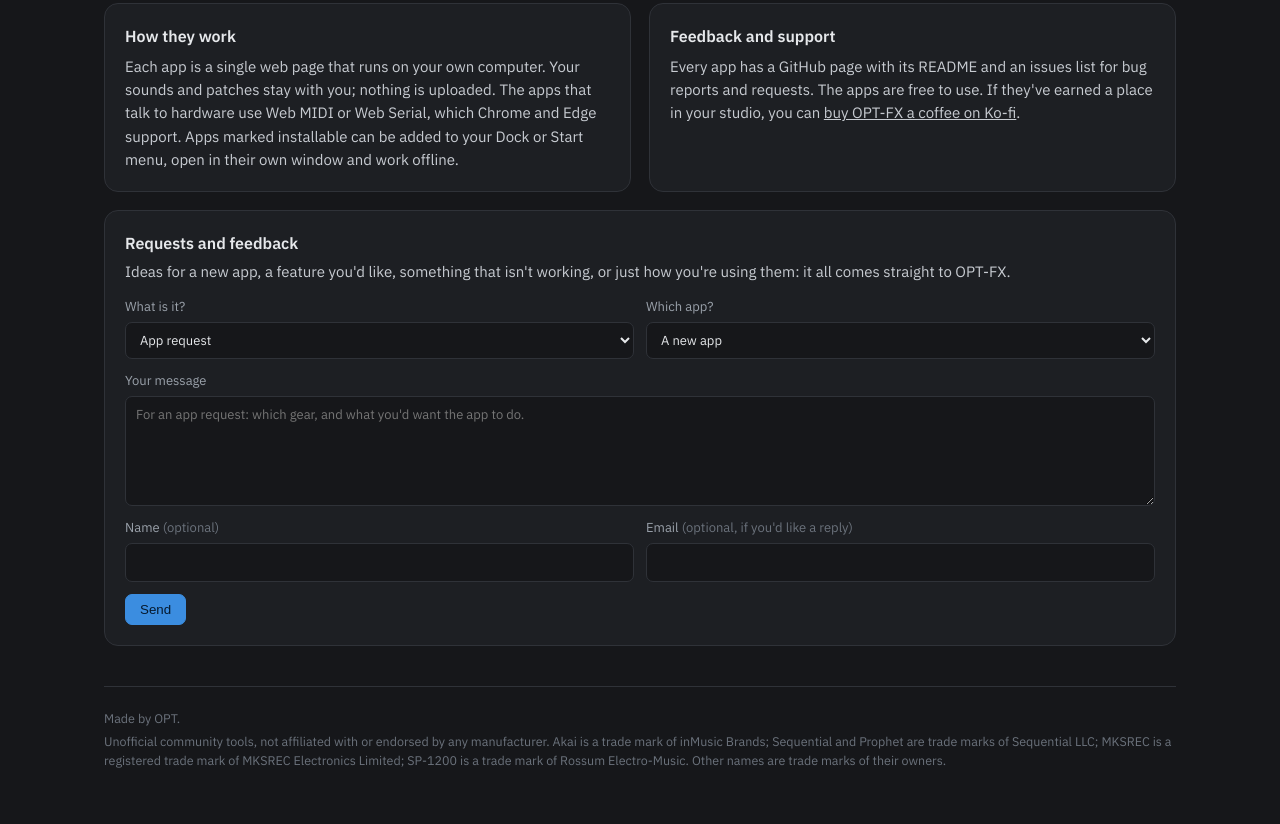
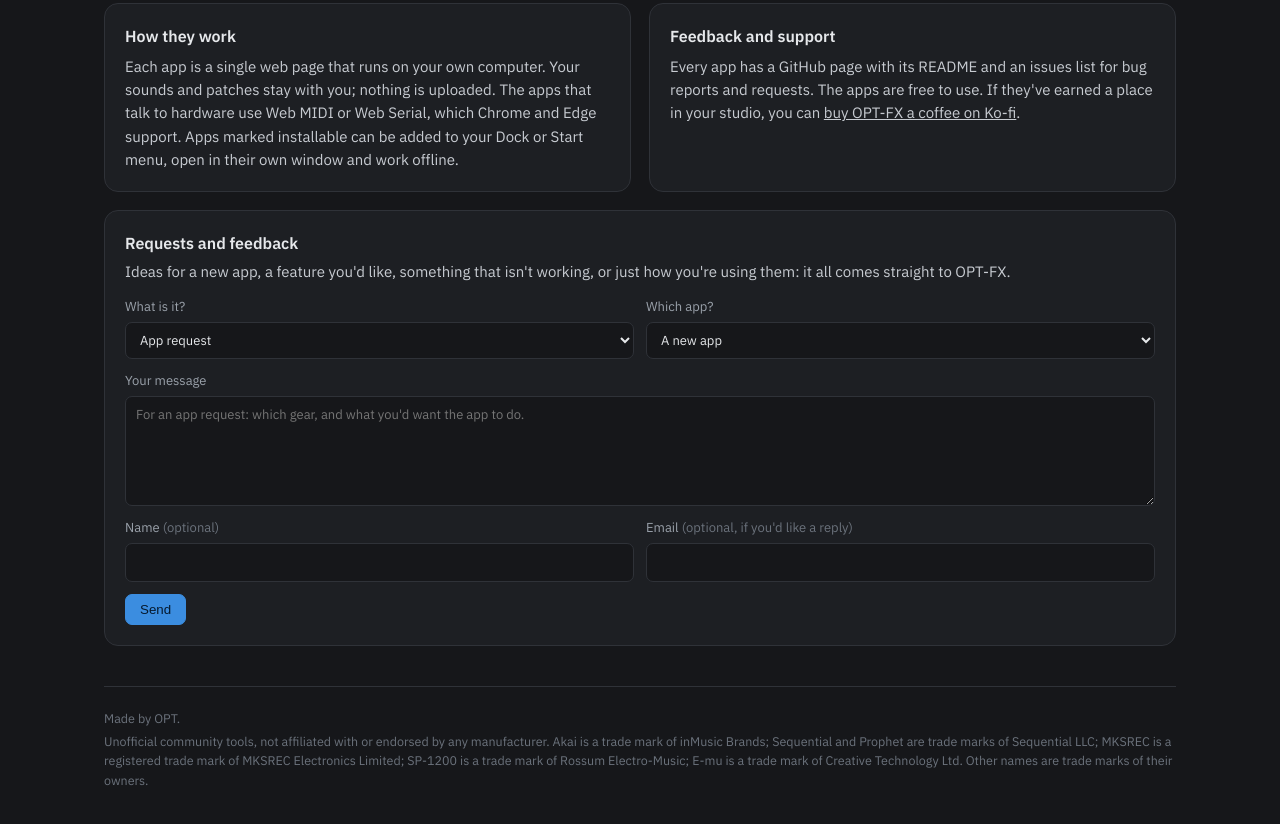
Before and after one commit to opt-fx/opt-fx.github.io, a plain HTML site: page index.html in a window 1280 px wide. Shown: the part 1015-1839 px from the top of the page. Drawn offline with nearby package versions, Linux system fonts and the light colour scheme.

Commit message:
Front page footer: E-mu trade mark note
Co-Authored-By: Claude Opus 5.5 <noreply@anthropic.com>
Claude-Session: https://claude.ai/code/session_01EcJiKn2T1cFUAL4EKxtCKe

```diff
--- a/index.html
+++ b/index.html
@@ -115,7 +115,7 @@ footer p{margin:4px 0}
 
   <footer>
     <p>Made by OPT.</p>
-    <p>Unofficial community tools, not affiliated with or endorsed by any manufacturer. Akai is a trade mark of inMusic Brands; Sequential and Prophet are trade marks of Sequential LLC; MKSREC is a registered trade mark of MKSREC Electronics Limited; SP-1200 is a trade mark of Rossum Electro-Music. Other names are trade marks of their owners.</p>
+    <p>Unofficial community tools, not affiliated with or endorsed by any manufacturer. Akai is a trade mark of inMusic Brands; Sequential and Prophet are trade marks of Sequential LLC; MKSREC is a registered trade mark of MKSREC Electronics Limited; SP-1200 is a trade mark of Rossum Electro-Music; E-mu is a trade mark of Creative Technology Ltd. Other names are trade marks of their owners.</p>
   </footer>
 </div>
 
```
